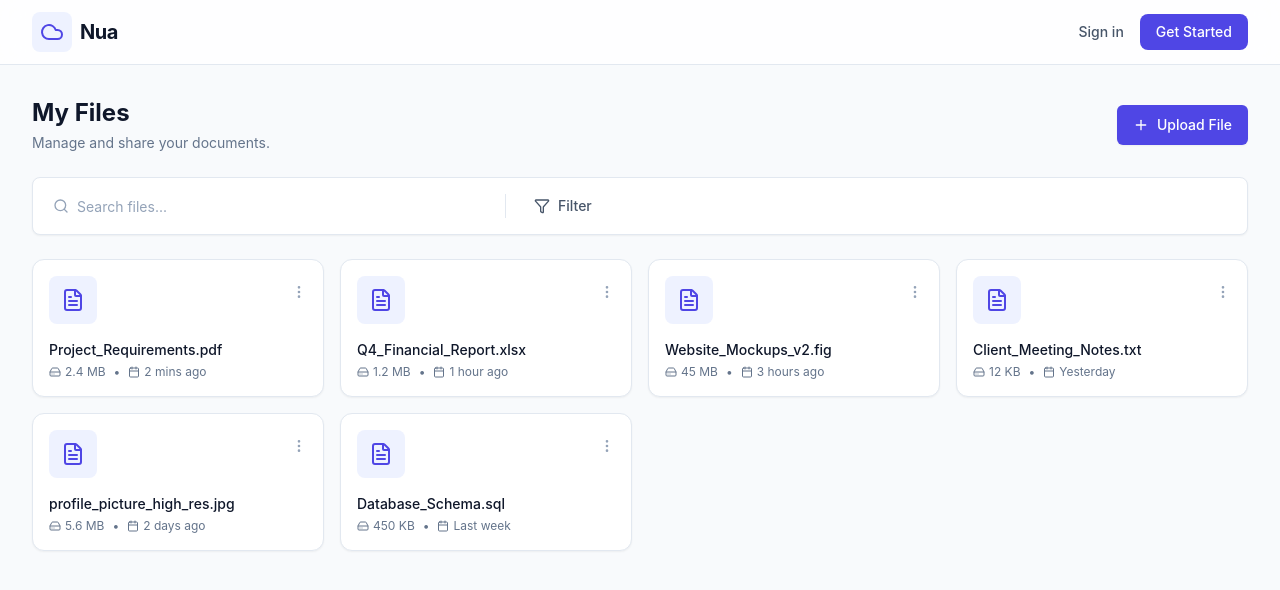
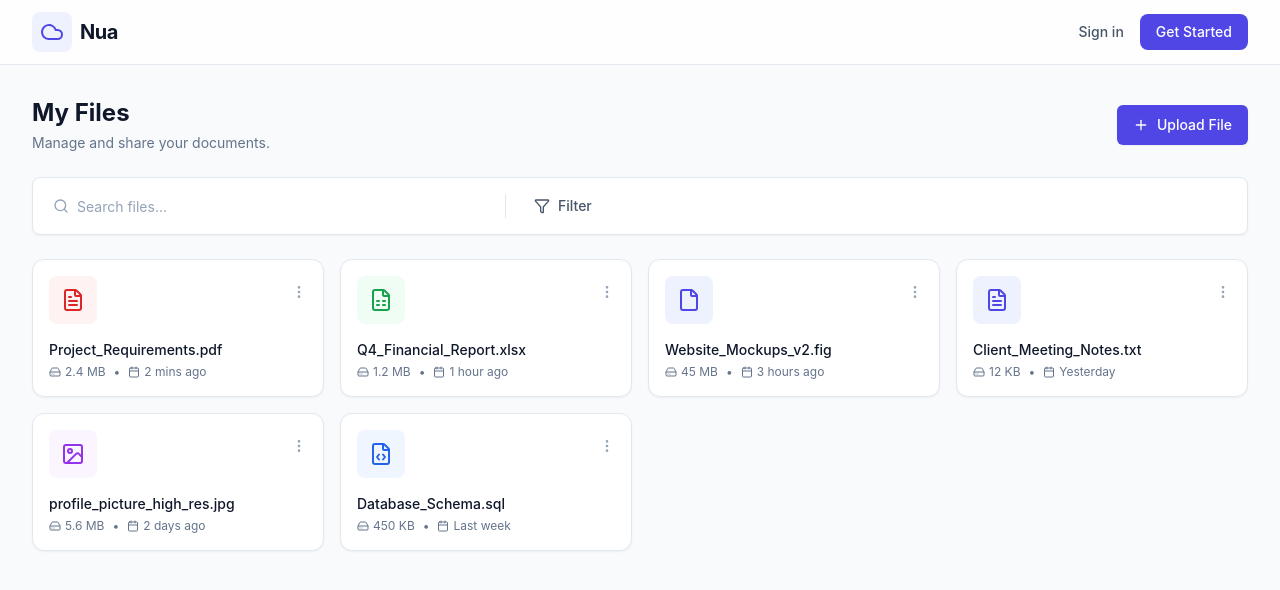
Before and after one commit to tushar-glitch/NuaDrive, a React (Vite) app in the folder client/: page /dashboard in a window 1280 px wide. Shown: the top 590 px of the page. Built offline with nearby package versions, Linux system fonts and the light colour scheme.

Commit message:
Added logo according to the file type

```diff
--- a/client/src/components/files/FileCard.jsx
+++ b/client/src/components/files/FileCard.jsx
@@ -1,13 +1,59 @@
 import React from 'react';
-import { FileText, MoreVertical, Calendar, HardDrive } from 'lucide-react';
+import {
+  FileText,
+  MoreVertical,
+  Calendar,
+  HardDrive,
+  Image as ImageIcon,
+  FileSpreadsheet,
+  FileCode,
+  File,
+  FileIcon
+} from 'lucide-react';
 import { Button } from '../ui/Button';
 
+const getFileIcon = (type) => {
+  switch (type?.toLowerCase()) {
+    case 'pdf':
+    case 'document':
+    case 'text':
+      return FileText;
+    case 'image':
+    case 'jpg':
+    case 'png':
+      return ImageIcon;
+    case 'excel':
+    case 'csv':
+    case 'spreadsheet':
+      return FileSpreadsheet;
+    case 'code':
+    case 'js':
+    case 'html':
+      return FileCode;
+    default:
+      return File;
+  }
+};
+
+const getIconColor = (type) => {
+  switch (type?.toLowerCase()) {
+    case 'pdf': return 'text-red-600 bg-red-50 group-hover:bg-red-100';
+    case 'image': return 'text-purple-600 bg-purple-50 group-hover:bg-purple-100';
+    case 'excel': return 'text-green-600 bg-green-50 group-hover:bg-green-100';
+    case 'code': return 'text-blue-600 bg-blue-50 group-hover:bg-blue-100';
+    default: return 'text-indigo-600 bg-indigo-50 group-hover:bg-indigo-100';
+  }
+};
+
 export default function FileCard({ file }) {
+  const Icon = getFileIcon(file.type);
+  const colorClass = getIconColor(file.type);
+
   return (
     <div className="group relative bg-white p-4 rounded-xl border border-slate-200 shadow-sm hover:shadow-md transition-all duration-200 hover:border-indigo-100">
       <div className="flex items-start justify-between">
-        <div className="p-3 bg-indigo-50 rounded-lg group-hover:bg-indigo-100 transition-colors">
-          <FileText className="h-6 w-6 text-indigo-600" />
+        <div className={`p-3 rounded-lg transition-colors ${colorClass}`}>
+          <Icon className="h-6 w-6" />
         </div>
         <Button variant="ghost" size="icon" className="h-8 w-8 -mr-2 text-slate-400 hover:text-slate-600">
           <MoreVertical className="h-4 w-4" />
```
